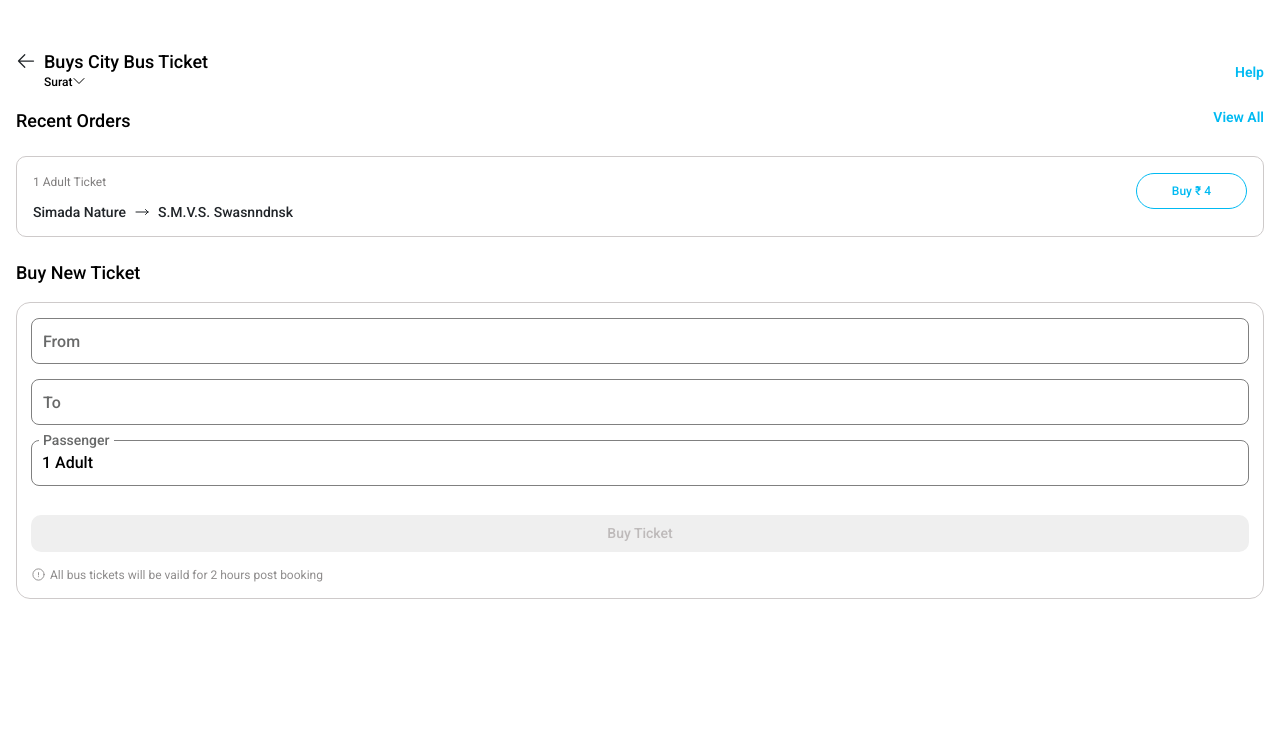
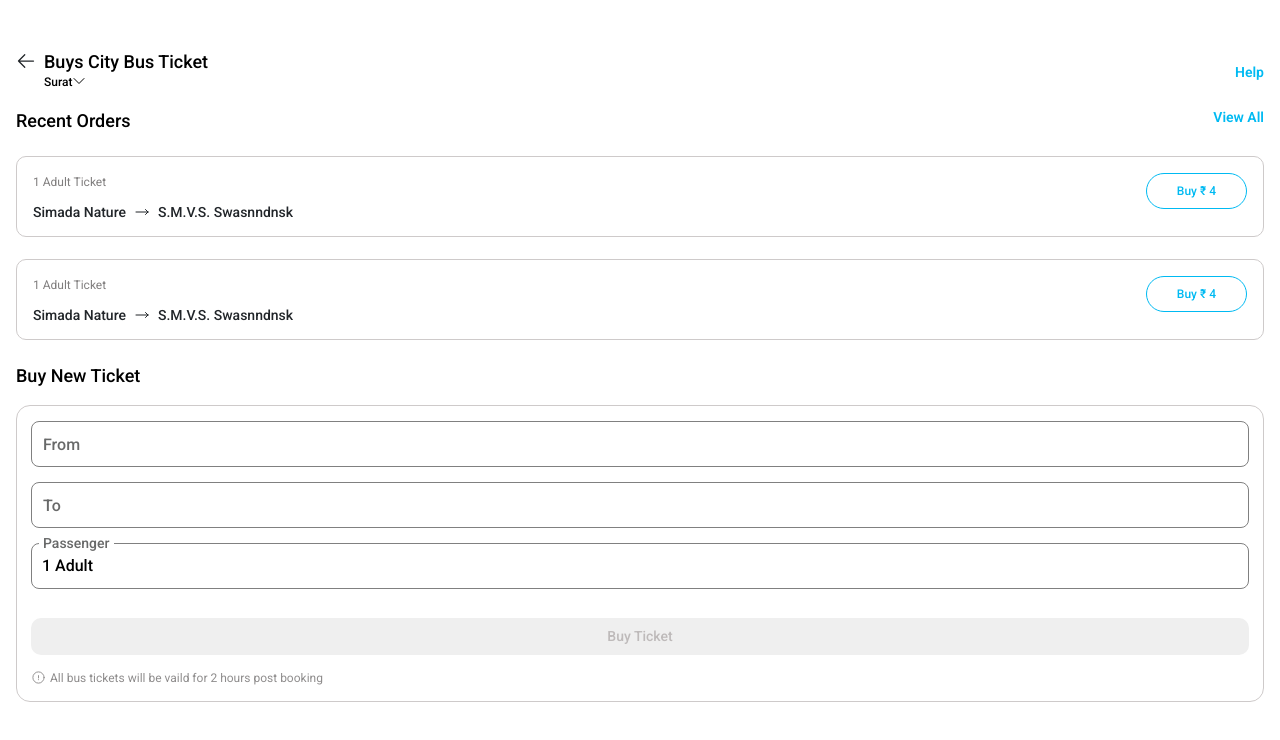
Before and after one commit to rajesh1998v/Paytm, a React (Create React App) app: page /station in a window 1280 px wide. Shown: the top 740 px of the page. Built offline with nearby package versions, Linux system fonts and the light colour scheme.

Commit message:
add code

```diff
--- a/src/Components/bookForm.jsx
+++ b/src/Components/bookForm.jsx
@@ -75,6 +75,25 @@ function City() {
                     <button>Buy &#x20B9; 4</button>
                 </div>
             </div>
+            <div className="Kjf5Dx">
+                <div className="Kjuh-left">
+                    <div className="pgr4e">1 Adult Ticket</div>
+                    <div className="d-flex mt-1 ">
+                        <div className="HysD7G">Simada Nature </div>
+                        <div>
+                            <svg xmlns="http://www.w3.org/2000/svg" fill="none" viewBox="0 0 24 24" stroke-width="1.5" stroke="currentColor" width={16} class="mx-2 mt-2">
+                                <path stroke-linecap="round" stroke-linejoin="round" d="M17.25 8.25 21 12m0 0-3.75 3.75M21 12H3" />
+                            </svg>
+
+                        </div>
+                        <div className="HysD7G">S.M.V.S. Swasnndnsk</div>
+                    </div>
+
+                </div>
+                <div className="Kjuh-right">
+                    <button>Buy &#x20B9; 4</button>
+                </div>
+            </div>
 
 
             <div>
--- a/src/assets/styles/App.css
+++ b/src/assets/styles/App.css
@@ -365,7 +365,7 @@ textarea {
   color: #00baf2;
   background-color: #fff;
   border-radius: 20px;
-  padding: 8px 35px;
+  padding: 8px 30px;
   font-weight: 500;
   font-size: 12px;
 }
```
